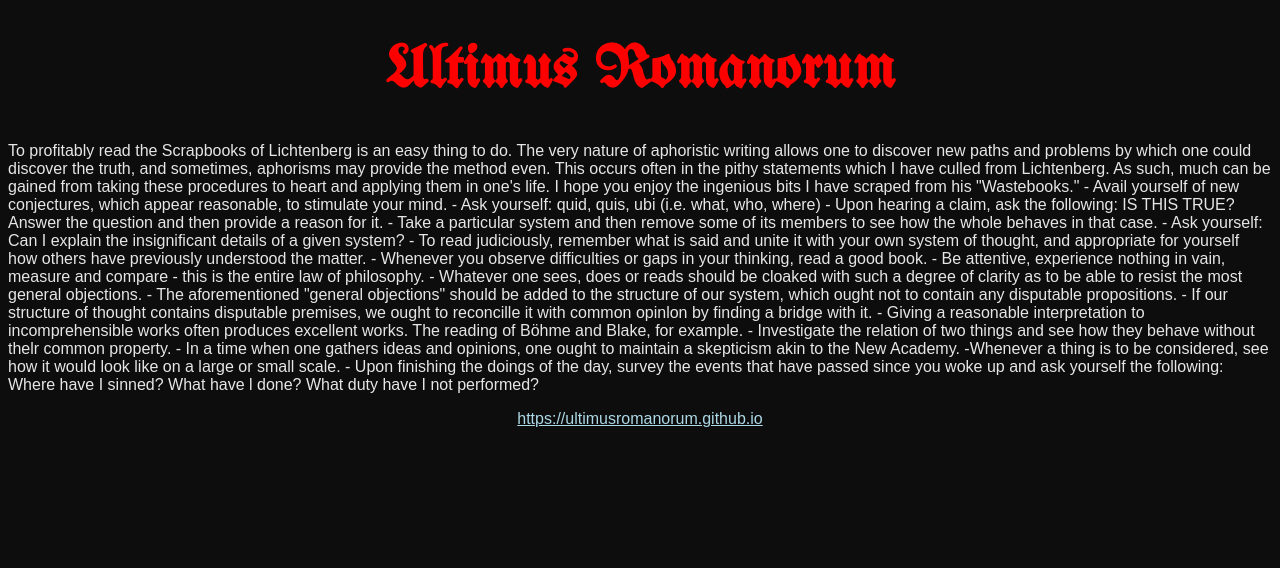
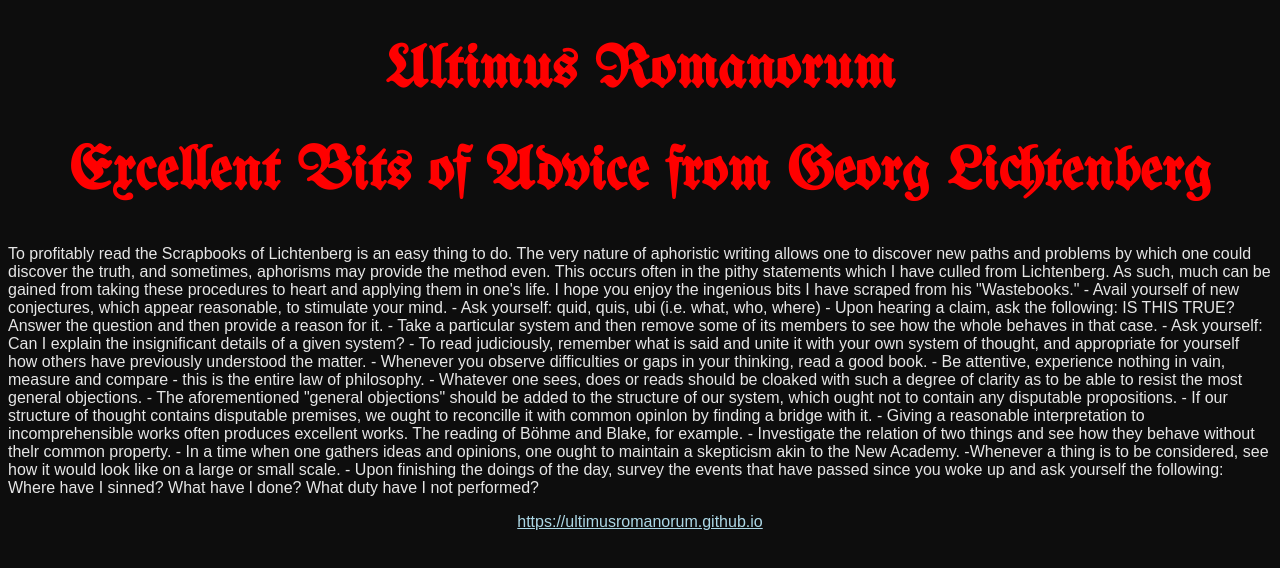
Before and after one commit to ultimusromanorum/ultimusromanorum.github.io, a plain HTML site: page pages/lichtenbergadvice.html in a window 1280 px wide. Drawn offline with Linux system fonts and the light colour scheme; files whose address does not match are found by name.

Commit message:
Update lichtenbergadvice.html

```diff
--- a/pages/lichtenbergadvice.html
+++ b/pages/lichtenbergadvice.html
@@ -7,6 +7,7 @@
   </head>
   <body>
 	<h1>Ultimus Romanorum</h1>
+	  <h1>Excellent Bits of Advice from Georg Lichtenberg</h1>
 <main>
 <p>To profitably read the Scrapbooks of Lichtenberg is an easy thing to do. The very nature of aphoristic writing allows one to discover new paths and problems by which one could discover the truth, and sometimes, aphorisms may provide the method even. This occurs often in the pithy statements which I have culled from Lichtenberg. As such, much can be gained from taking these procedures to heart and applying them in one's life. I hope you enjoy the ingenious bits I have scraped from his "Wastebooks."
 
```
